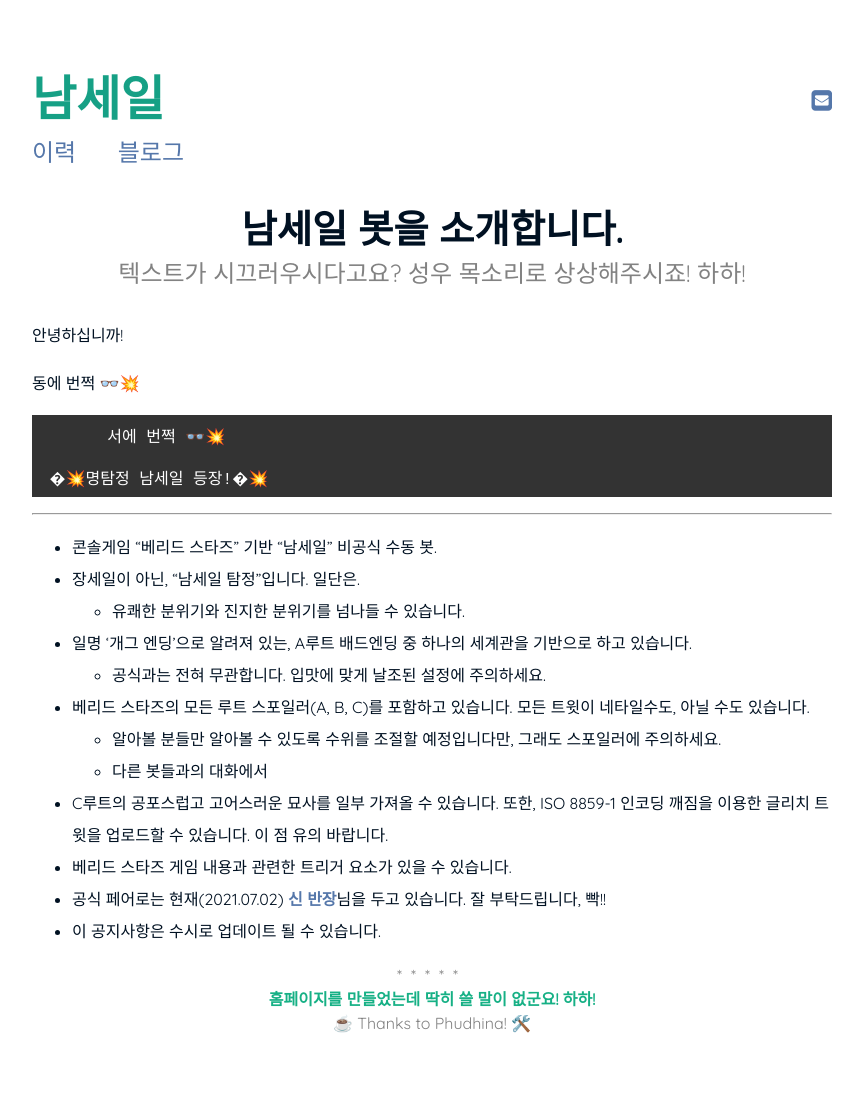
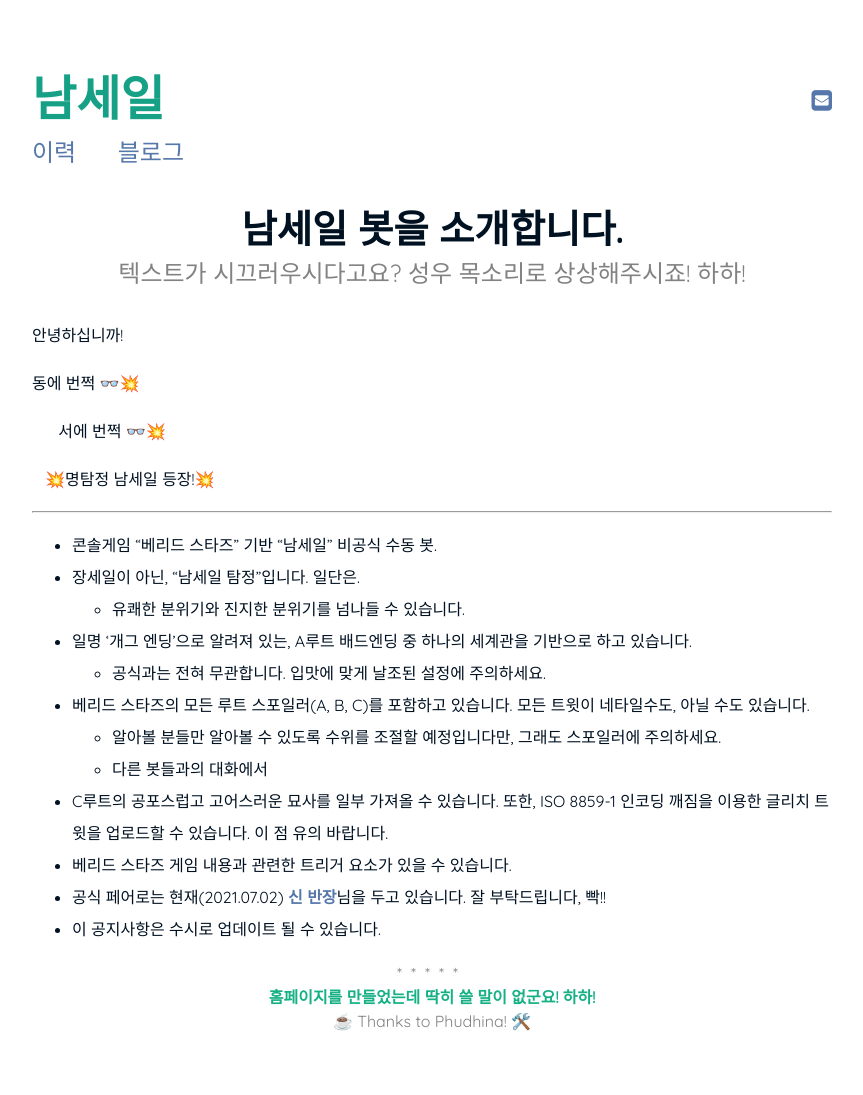
Before and after one commit to seil0224/seil0224.github.io, a Jekyll site: the page built from _posts/2021-07-02-whoishim.md, in a window 1280 px wide. Shown: the whole page, without its empty margins (208-1071 px from the left). Built offline with Jekyll 4.4.1, drawn with Linux system fonts in a browser that asks for light colours; part of the change alters nothing that is shown.

```diff
--- a/_posts/2021-07-02-whoishim.md
+++ b/_posts/2021-07-02-whoishim.md
@@ -10,9 +10,9 @@ categories: ["notice"]
 
 동에 번쩍 👓💥
 
-           서에 번쩍 👓💥
+&nbsp;&nbsp;&nbsp;&nbsp;&nbsp;&nbsp;서에 번쩍 👓💥
 
-     �💥명탐정 남세일 등장!�💥
+&nbsp;&nbsp;&nbsp;💥명탐정 남세일 등장!💥
 
 - - -
 - 콘솔게임 "베리드 스타즈" 기반 "남세일" 비공식 수동 봇.
```
